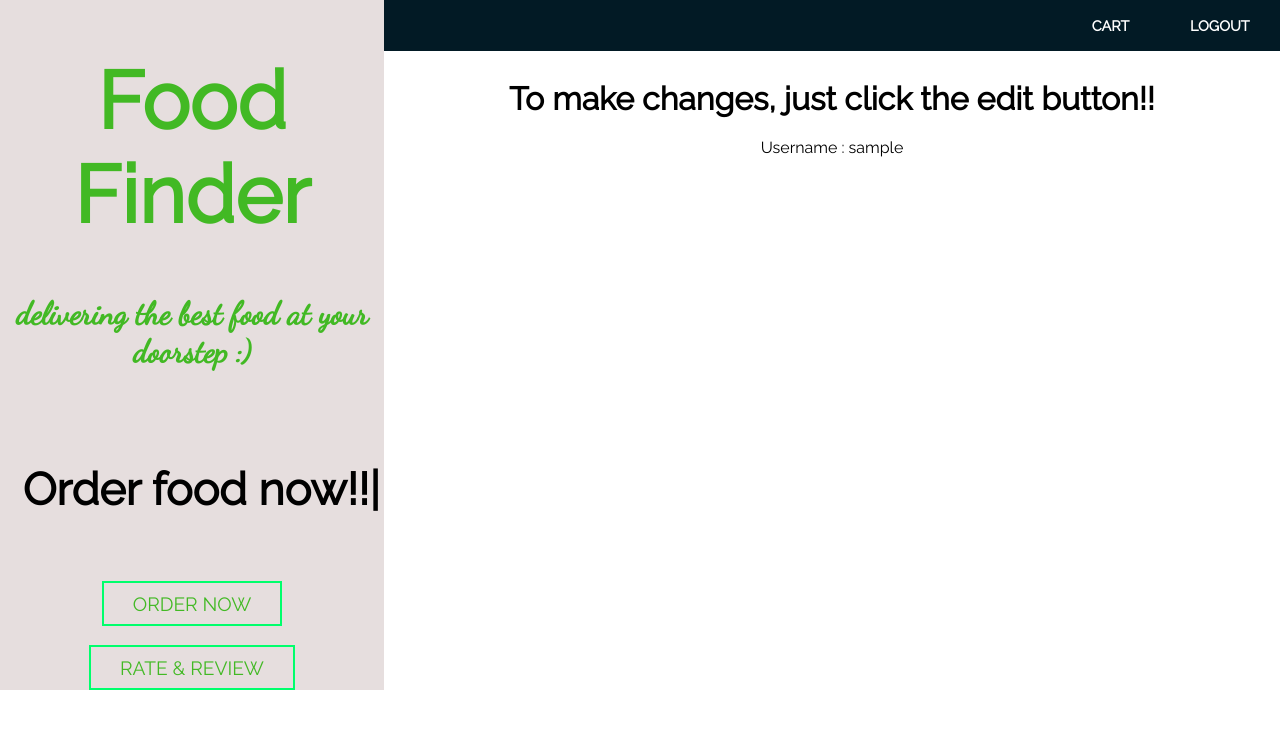
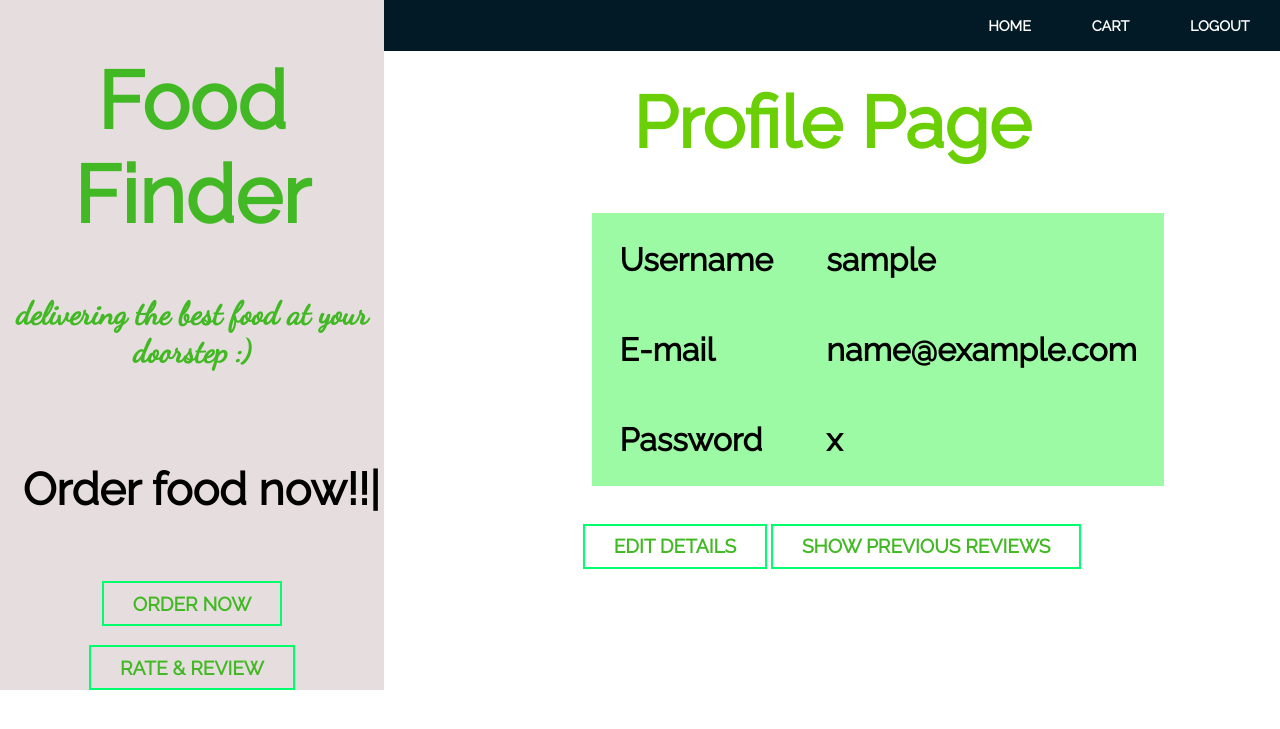
Before and after one commit to mharshita/food_finder, a PHP site: page /profile.php in a window 1280 px wide. Shown: the top 729 px of the page. Run offline with PHP 8.4, Linux system fonts and the light colour scheme; the visitor is signed in with stand-in values (Sample User, id 1); tables that the repository leaves empty or names only in its code hold one stand-in row (values such as "Sample post").

Commit message:
completed frontend for profile page

```diff
--- a/css/profile-css.css
+++ b/css/profile-css.css
@@ -99,6 +99,9 @@ nav a{
 
  .main-head{
      margin-top: 5rem;
+     font-weight: bold;
+     font-size: 4.5em;
+     color: rgb(106, 207, 4);
  }
 
  /*-----------------typewriter effect----------------------------------------------*/
@@ -185,3 +188,15 @@ nav a{
        font-size: 1.2rem;
    }
 }
+
+table{
+  margin-left: 13rem;
+  background-color: rgb(157, 250, 164);
+}
+
+td{
+  font-weight: bold;
+  font-size: 2em;
+  padding: 0.8em;
+  text-align: left;
+}
--- a/profile.php
+++ b/profile.php
@@ -20,13 +20,13 @@ include("connection.php");
         <p class="side-tag">delivering the best food at your doorstep :)</p>
 </br></br>
         <h1>
- <span class="text_1">Hungry?</span>
+ <span class="text_1">Hungry??</span>
 <span class="text_2">Order food now!!</span>
 </h1>
 </br></br>
-<a href="home.php" class="button button-accent button-small">Order Now</a>
+<a href="home.php" class="button button-accent button-small"><strong>Order Now</strong></a>
 </br></br>
-<a href="home.php" class="button button-accent button-small">Rate & Review</a> </br>
+<a href="" class="button button-accent button-small"><strong>Rate & Review</strong></a> </br>
 
     </div>
     <div class="column main-page">
@@ -39,15 +39,41 @@ include("connection.php");
 
                 <li><a href="logout.php" class="nav-li">LOGOUT</a></li>
                 <li><a href="" class="nav-li">CART</a></li>
+                <li><a href="home.php" class="nav-li">HOME</a></li>
 
             </ul>
 
         </nav>
 
 <!--</header>-->
+<?php
+    $sql = ("SELECT * FROM user WHERE username = '$loggedUsername' ");
+    $result = mysqli_query($con, $sql);
+    $num = mysqli_num_rows($result);
 
-        <h1 class="main-head">To make changes, just click the edit button!!</h1>
-        <p>Username : <?php echo $loggedUsername ?></p>
+    for($i = 1; $i <= $num; $i++)
+    {
+        $row = mysqli_fetch_array($result);
+?>
+
+        <h1 class="main-head">Profile Page</h1>
+        <table>
+        <tr>
+            <td>Username</td>
+            <td><?php echo $row['username']; ?></td>
+        </tr>
+        <tr>
+            <td>E-mail</td>
+            <td><?php echo $row['e_mail']; ?></td>
+        </tr>
+        <tr>
+            <td>Password</td>
+            <td><?php echo $row['password']; } ?></td>
+        </tr>
+        </table>
+        </br></br>
+        <a href="" class="button button-accent button-small"><strong>Edit Details</strong></a>
+        <a href="" class="button button-accent button-small"><strong>Show Previous Reviews</strong></a>
     </div>
 </div>
 
```
